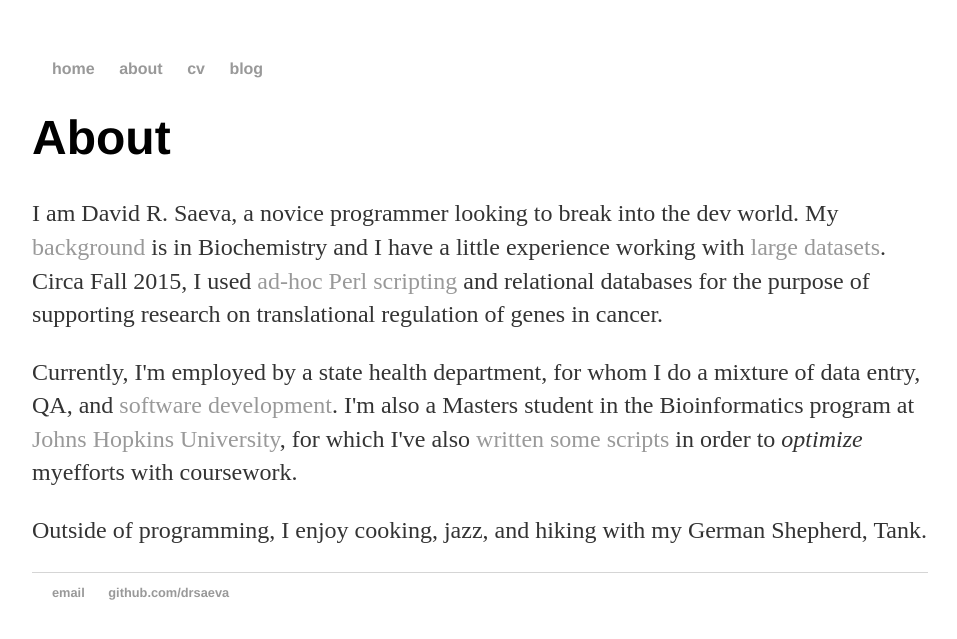
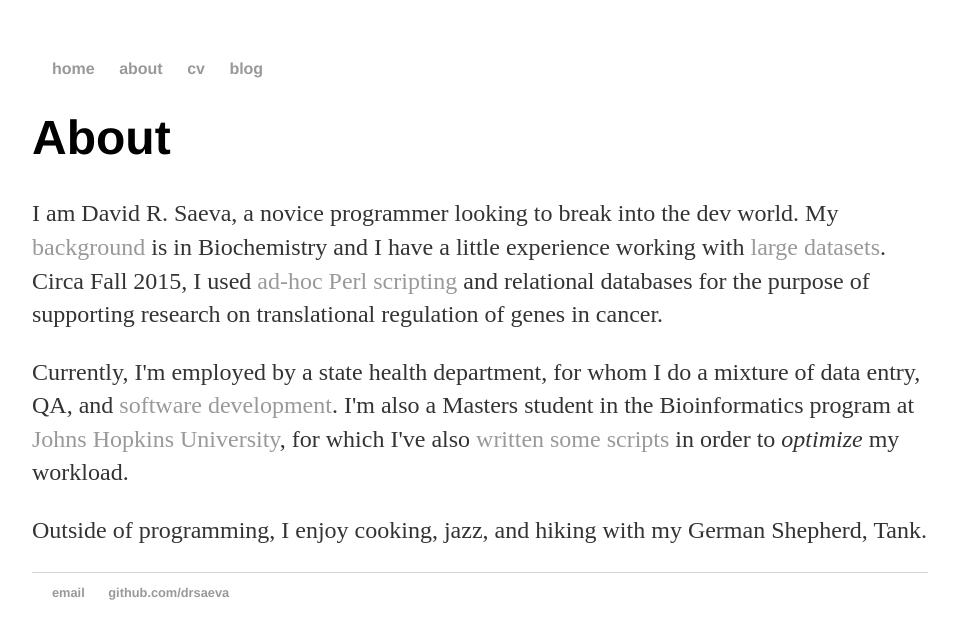
Before and after one commit to drsaeva/drsaeva.github.io, a Jekyll site: the page built from about/index.html, in a window 1280 px wide. Shown: the top 639 px of the page, without its empty margins (160-1117 px from the left). Built offline with Jekyll 4.4.1, drawn with Linux system fonts in a browser that asks for light colours.

Commit message:
Update index.html

```diff
--- a/about/index.html
+++ b/about/index.html
@@ -17,7 +17,7 @@ datasets</a>. Circa Fall 2015, I used
  development</a>. I'm also a Masters student in the Bioinformatics program
  at <a href="http://advanced.jhu.edu/academics/graduate-degree-programs/bioinformatics/">
  Johns Hopkins University</a>, for which  I've also <a href="https://github.com/drsaeva/Coursework-Scripts">
- written some scripts</a>  in order to <em>optimize</em> myefforts with coursework.
+ written some scripts</a>  in order to <em>optimize</em> my workload.
  </p>
 
 <p>Outside of programming, I enjoy cooking, jazz, and hiking with my German
```
